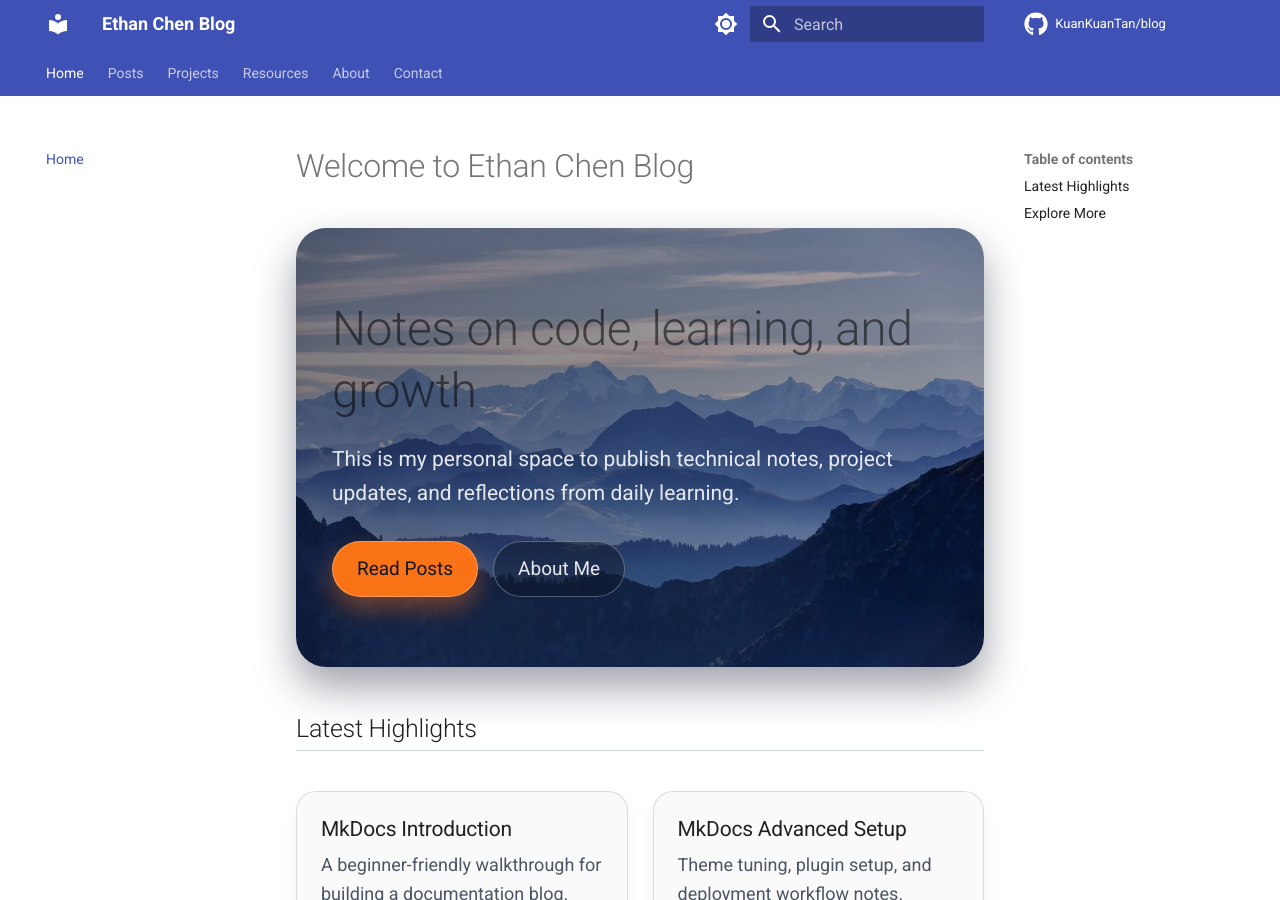
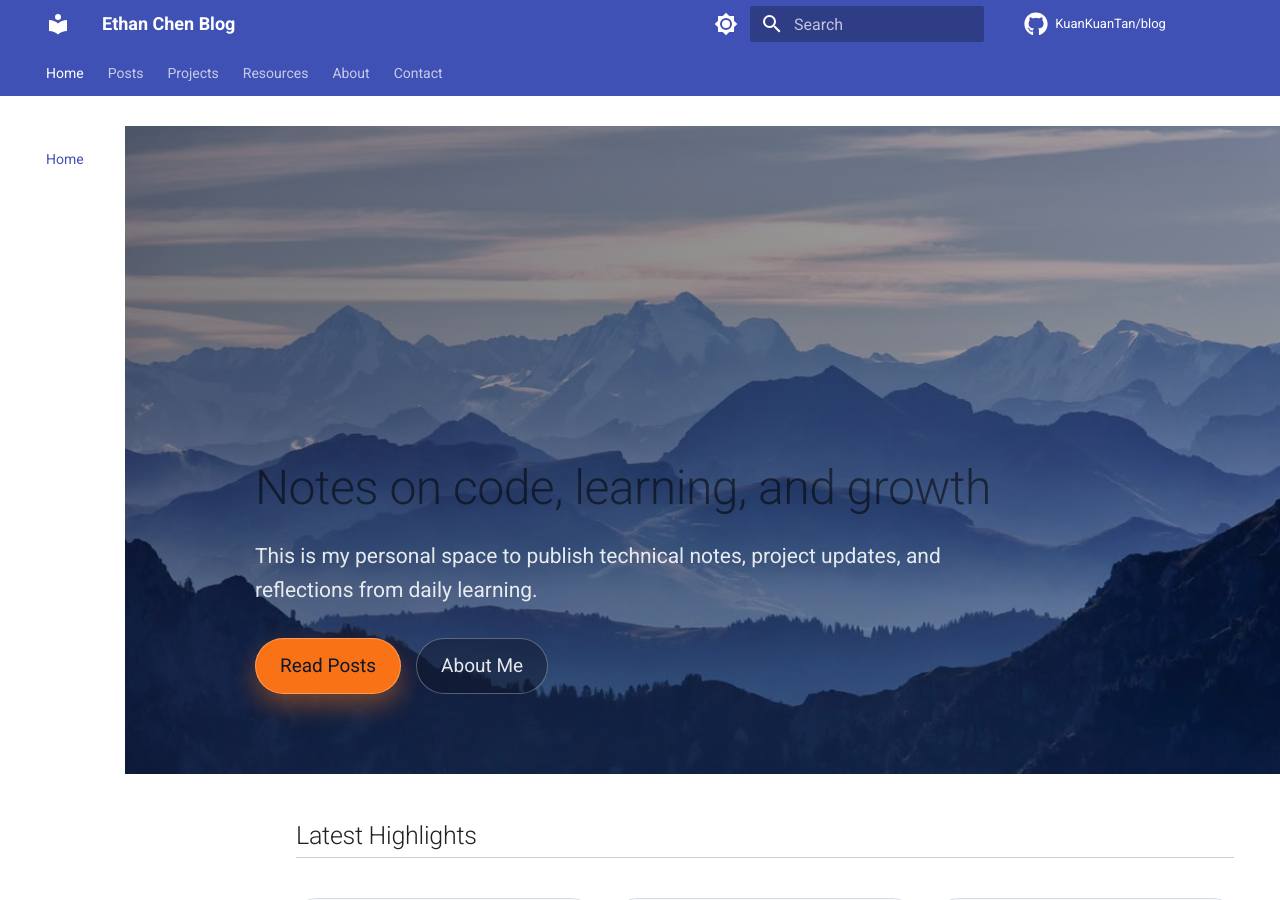
Before and after one commit to KuanKuanTan/blog, an MkDocs documentation site: the page built from docs/index.md, in a window 1280 px wide and 900 px high. Built offline with MkDocs 1.6.1 and Material for MkDocs 9.7.7, drawn with Linux system fonts in a browser that asks for light colours; comment, search, counter and statistics services are not loaded.

Commit message:
Make homepage hero full-bleed like reference layout

```diff
--- a/docs/assets/css/custom.css
+++ b/docs/assets/css/custom.css
@@ -25,6 +25,26 @@
   overflow: hidden;
 }
 
+.hero-full {
+  width: 100vw;
+  margin-left: calc(50% - 50vw);
+  margin-right: calc(50% - 50vw);
+  margin-top: -1rem;
+  border-radius: 0;
+  min-height: 72vh;
+  padding: 0;
+  box-shadow: none;
+  display: flex;
+  align-items: flex-end;
+  background-position: center center;
+}
+
+.hero-inner {
+  width: min(1100px, 100%);
+  margin: 0 auto;
+  padding: 8rem 2rem 4rem;
+}
+
 .hero h1 {
   font-size: 2.4rem;
   margin-bottom: 0.5rem;
@@ -33,6 +53,7 @@
 .hero p {
   font-size: 1.05rem;
   opacity: 0.9;
+  max-width: 760px;
 }
 
 .hero-actions {
@@ -139,3 +160,17 @@
 .md-typeset pre > code {
   border-radius: 0.75rem;
 }
+
+@media (max-width: 900px) {
+  .hero-full {
+    min-height: 58vh;
+  }
+
+  .hero-inner {
+    padding: 5.5rem 1.2rem 2.4rem;
+  }
+
+  .hero h1 {
+    font-size: 1.95rem;
+  }
+}
--- a/docs/index.md
+++ b/docs/index.md
@@ -1,14 +1,19 @@
-# Welcome to Ethan Chen Blog
+---
+hide:
+  - toc
+---
 
-<div class="hero">
-  <h1>Notes on code, learning, and growth</h1>
-  <p>
-    This is my personal space to publish technical notes, project updates,
-    and reflections from daily learning.
-  </p>
-  <div class="hero-actions">
-    <a class="hero-button primary" href="posts">Read Posts</a>
-    <a class="hero-button secondary" href="about">About Me</a>
+<div class="hero hero-full">
+  <div class="hero-inner">
+    <h1>Notes on code, learning, and growth</h1>
+    <p>
+      This is my personal space to publish technical notes, project updates,
+      and reflections from daily learning.
+    </p>
+    <div class="hero-actions">
+      <a class="hero-button primary" href="posts">Read Posts</a>
+      <a class="hero-button secondary" href="about.md">About Me</a>
+    </div>
   </div>
 </div>
 
```
